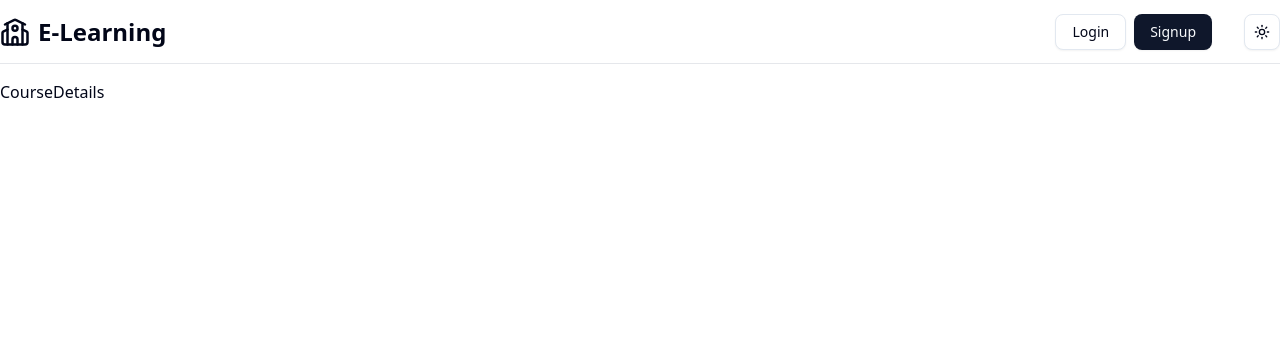
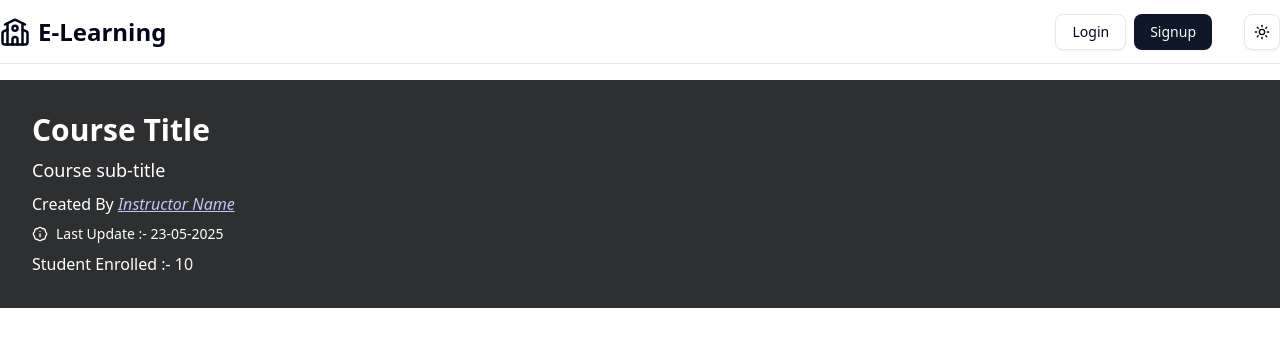
Before and after one commit to Rushikesh7997/learning-management-system, a React (Vite) app in the folder frontend/: page /course-detail/1 in a window 1280 px wide. Shown: the top 346 px of the page. Built offline with nearby package versions, Linux system fonts and the light colour scheme; no server answers.

Commit message:
course details page

```diff
--- a/frontend/src/pages/student/CourseDetails.jsx
+++ b/frontend/src/pages/student/CourseDetails.jsx
@@ -1,7 +1,26 @@
+import { BadgeInfo } from 'lucide-react'
 import React from 'react'
 
 export const CourseDetails = () => {
   return (
-    <div className='mt-20'>CourseDetails</div>
+    <div className='mt-20 space-y-5'>
+      <div className='bg-[#2D2F31] text-white'>
+        <div className='max-w-7xl mx-auto py-8 px-4 md:px-8 flex flex-col gap-2'>
+          <h1 className='font-bold text-2xl md:text-3xl '>Course Title</h1>
+          <p className='text-base md:text-lg'>Course sub-title</p>
+          <p>Created By{" "} <span className='text-[#C0C4FC] underline italic'>Instructor Name</span></p>
+          <div className='flex items-center gap-2 text-sm'>
+              <BadgeInfo size={16}/>
+              <p>Last Update :- 23-05-2025</p>
+          </div>
+          <p>Student Enrolled :- 10</p>
+        </div>
+      </div>
+      <div className='max-w-7xl mx-auto my-5 px-4 md:px-8 flex flex-col lg:flex-row justify-between gap-10 '>
+        <div className='w-full lg:w-1/2 space-'>
+
+        </div>
+      </div>
+    </div>
   )
 }
```
